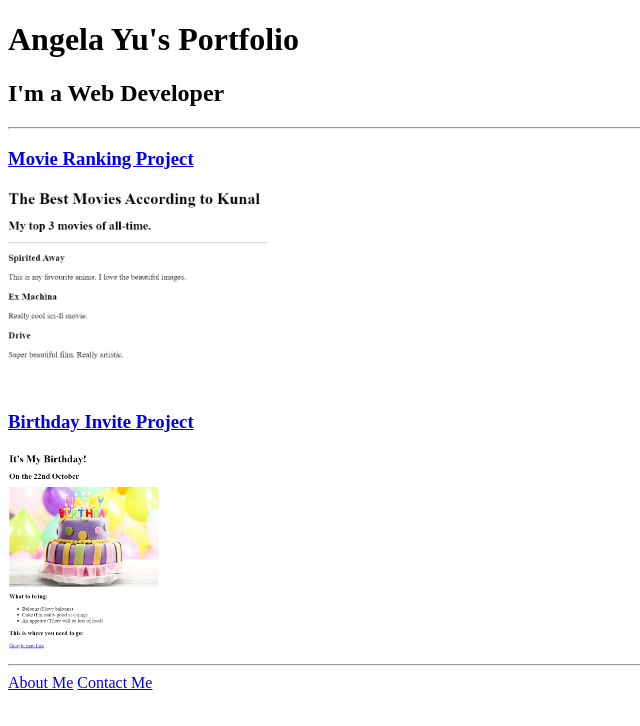
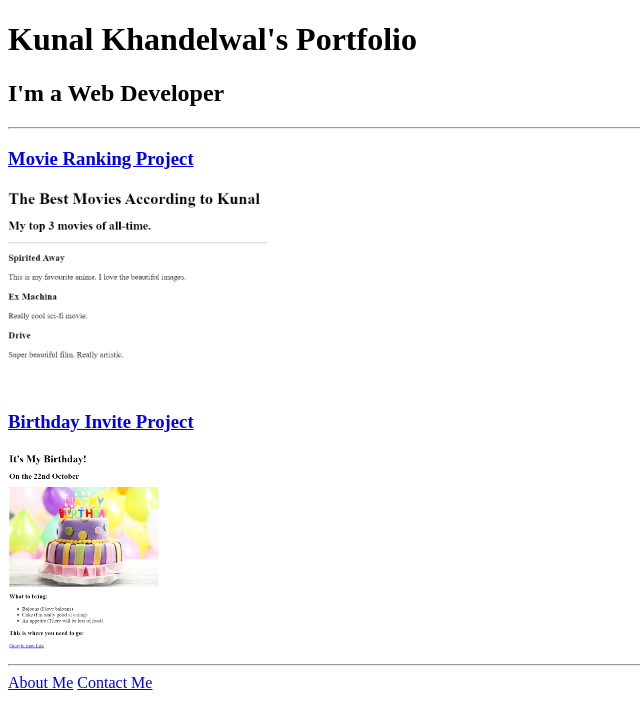
Before and after one commit to KunalKhandelwal1/html-portfolio, a plain HTML site: page solution.html in a window 1280 px wide. Shown: the whole page, without its empty margins (0-640 px from the left). Drawn offline with Linux system fonts and the light colour scheme.

Commit message:
Update solution.html

```diff
--- a/solution.html
+++ b/solution.html
@@ -7,7 +7,7 @@
 </head>
 
 <body>
-  <h1>Angela Yu's Portfolio</h1>
+  <h1>Kunal Khandelwal's Portfolio</h1>
   <h2>I'm a Web Developer</h2>
   <hr />
   <h3><a href="./public/movie-ranking.html">Movie Ranking Project</a></h3>
```
